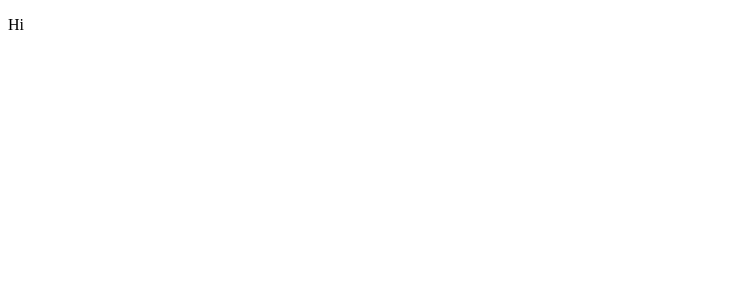
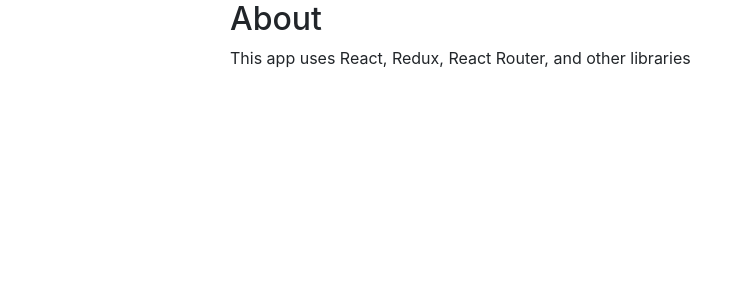
Before and after one commit to Adrian-Jablonski/React-Redux, a React app: page /about in a window 1280 px wide. Shown: the top 300 px of the page, without its empty margins (0-744 px from the left). Built offline with nearby package versions, Linux system fonts and the light colour scheme.

Commit message:
Created App component with routing to home and about pages

```diff
--- /dev/null
+++ b/src/components/App.js
@@ -0,0 +1,16 @@
+import React from "react";
+import { Route } from "react-router-dom";
+import HomePage from "./home/HomePage";
+import AboutPage from "./about/AboutPage";
+
+function App() {
+    return (
+        <div className="container-fluid">
+            {/* Setting up app routing */}
+            <Route exact path="/" component={HomePage} />
+            <Route path="/about" component={AboutPage} />
+        </div>
+    );
+}
+
+export default App;
--- a/src/components/about/AboutPage.js
+++ b/src/components/about/AboutPage.js
@@ -1,10 +1,12 @@
 import React from "react";
 
 const AboutPage = () => {
-    <div>
-        <h2>About</h2>
-        <p>This app uses React, Redux, React Router, and other libraries</p>
-    </div>;
+    return (
+        <div>
+            <h2>About</h2>
+            <p>This app uses React, Redux, React Router, and other libraries</p>
+        </div>
+    );
 };
 
 export default AboutPage;
--- a/src/components/home/HomePage.js
+++ b/src/components/home/HomePage.js
@@ -2,13 +2,15 @@
 import { Link } from "react-router-dom";
 
 const HomePage = () => {
+    return (
         <div className="jumbotrom">
             <h1>Administraction</h1>
             <p>React, Redux, and React Router for ultra-responsive web apps.</p>
             <Link to="about" className="btn btn-primary btn-lg">
                 Learn more
             </Link>
-    </div>;
+        </div>
+    );
 };
 
 export default HomePage;
--- /dev/null
+++ b/src/index.css
@@ -0,0 +1,8 @@
+#app {
+    max-width: 850px;
+    margin: 0 auto;
+}
+
+nav {
+    padding: 20px 0;
+}
--- a/src/index.js
+++ b/src/index.js
@@ -1,8 +1,14 @@
 import React from "react";
 import { render } from "react-dom";
+import { BrowserRouter as Router } from "react-router-dom";
+import "bootstrap/dist/css/bootstrap.min.css";
 
-function Hi() {
-    return <p>Hi</p>;
-}
+import App from "./components/App";
+import "./index.css";
 
-render(<Hi />, document.getElementById("app"));
+render(
+    <Router>
+        <App />
+    </Router>,
+    document.getElementById("app")
+);
```
Lines whose indentation alone changed are shown as unchanged.
